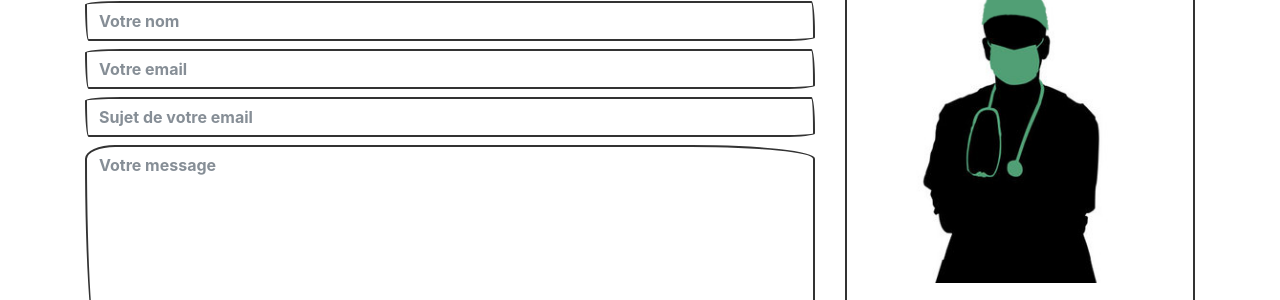
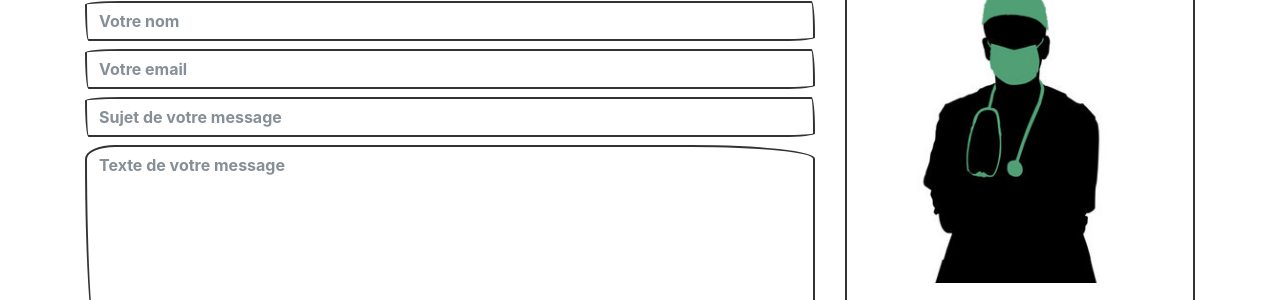
Before and after one commit to drx-tn/drx-tn.github.io, a Jekyll site: the page built from contact.html, in a window 1280 px wide. Shown: the part 171-471 px from the top of the page. Built offline with Jekyll 4.4.1, drawn with Linux system fonts in a browser that asks for light colours; nearby versions of some CDN libraries; some web fonts are replaced.

Commit message:
Ajout d'une favicon et quelques corrections sur le formulaire de contact.

```diff
--- a/_includes/head.html
+++ b/_includes/head.html
@@ -4,6 +4,7 @@
   <meta charset="utf-8">
   <meta name="viewport" content="width=device-width, initial-scale=1, shrink-to-fit=no">
 {% seo %}
+  <link rel="shortcut icon" type="image/png" href="/img/drx-tn.png" />
   <link rel="stylesheet" href="https://stackpath.bootstrapcdn.com/bootswatch/4.1.1/sketchy/bootstrap.min.css" crossorigin="anonymous">
 {% if page.font_awesome == true %}
 <link rel="stylesheet" href="https://use.fontawesome.com/releases/v5.0.13/css/all.css" integrity="sha384-DNOHZ68U8hZfKXOrtjWvjxusGo9WQnrNx2sqG0tfsghAvtVlRW3tvkXWZh58N9jp" crossorigin="anonymous">
--- a/_posts/2018-06-03-medocs-application-base-de-données-des-médicaments-en-Tunisie-annonce.md
+++ b/_posts/2018-06-03-medocs-application-base-de-données-des-médicaments-en-Tunisie-annonce.html
@@ -2,7 +2,7 @@
 layout: post
 title:  "Médocs: l'application base de données des médicaments en Tunisie"
 date:   2018-06-03 17:54:52 +0100
-permalink: /medocs-application-base-de-données-des-médicaments-en-Tunisie-annonce
+permalink: /blog/medocs-application-base-de-données-des-médicaments-en-Tunisie-annonce
 categories: medocs annonces logiciels
 comments: true
 excerpt_separator: <!--more-->
--- a/contact.html
+++ b/contact.html
@@ -7,8 +8,8 @@
 <div class="form-group">
   <input class="form-control my-2" type="text" name="name" placeholder="Votre nom">
   <input class="form-control my-2" type="email" name="_replyto" placeholder="Votre email">
-  <input class="form-control my-2" type="text" name="_subject" placeholder="Sujet de votre email">
-  <textarea class="form-control my-2" name="text" rows="8" placeholder="Votre message"></textarea>
+  <input class="form-control my-2" type="text" name="_subject" placeholder="Sujet de votre message">
+  <textarea class="form-control my-2" name="text" rows="8" placeholder="Texte de votre message"></textarea>
   <input class="btn btn-primary my-2 float-right" type="submit" value="Envoyer">
   <input type="hidden" name="_next" value="https://drx.tn" />
   <input type="hidden" name="_format" value="plain" />
```
Also changed, not shown: other parts of contact.html (+1 -0 lines).
